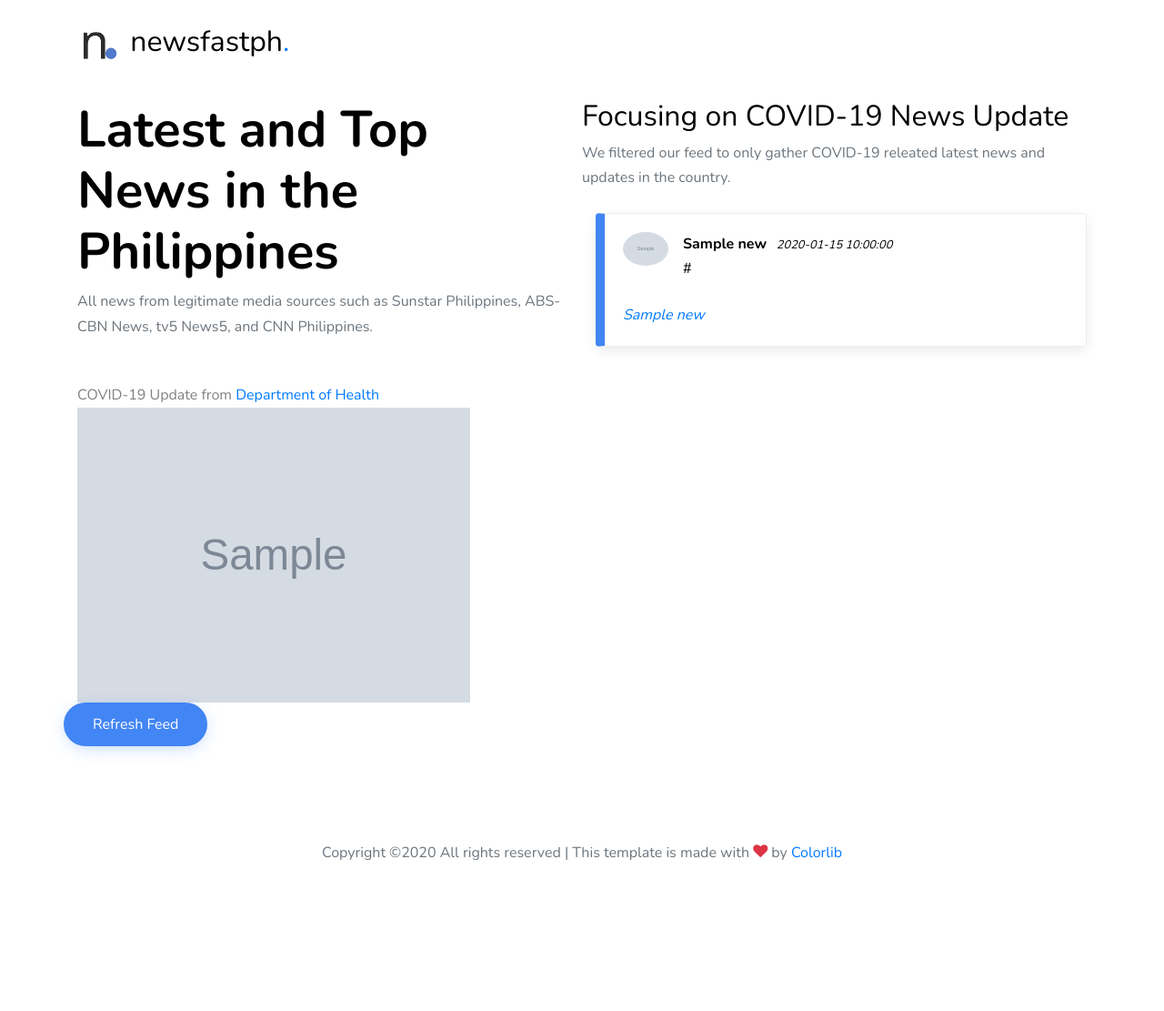
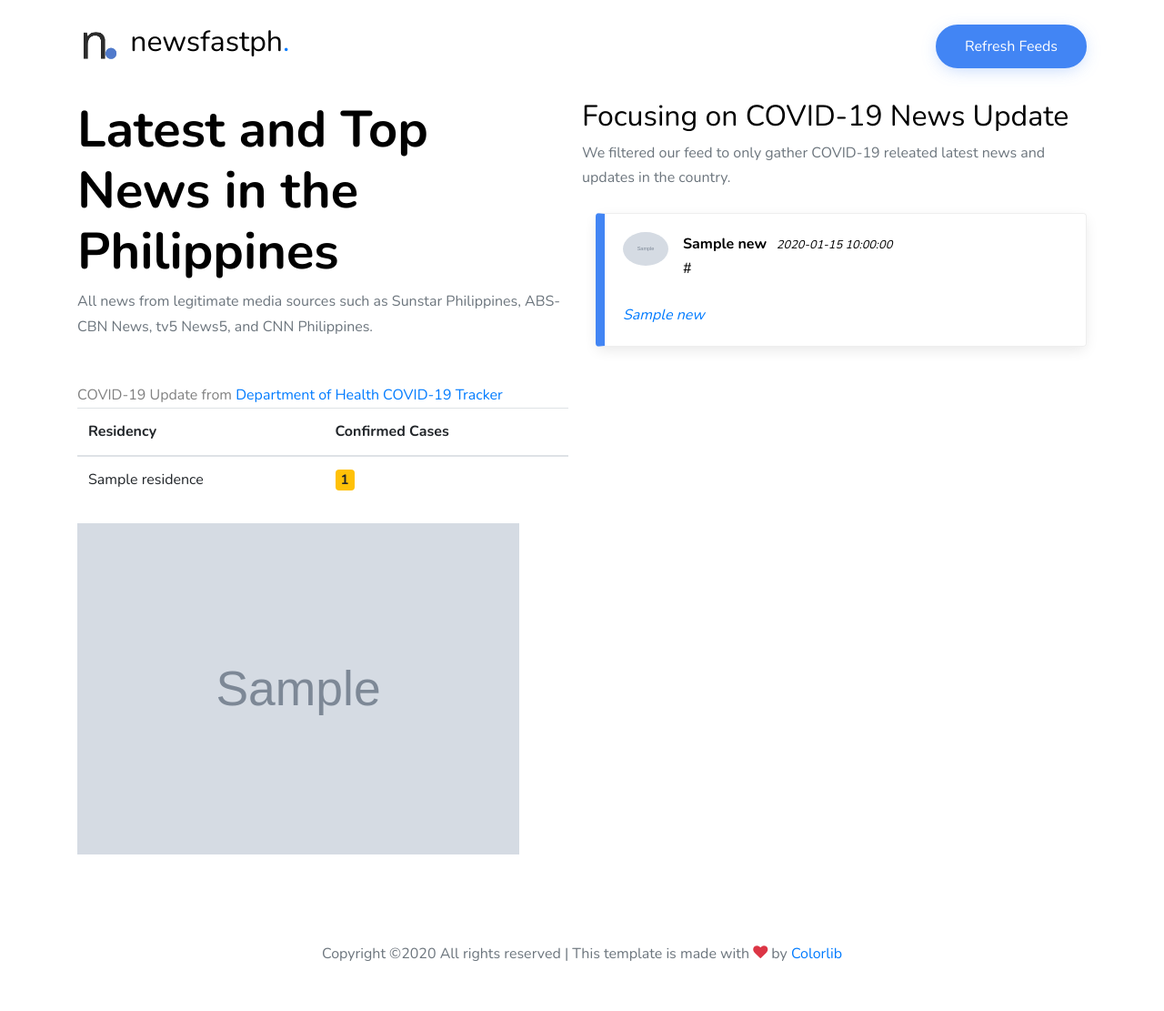
Before and after one commit to nlabrador/newsfastph, a Symfony app: template templates/base.html.twig in a window 1280 px wide. Shown: the whole page at 91% size. Before the commit the page ends 945 px from the top, so only its background shows below. Run offline with Twig, Linux system fonts and the light colour scheme; the template is opened without the code that fills it: most values are stand-ins (such as "Sample title", 1, 10 or a date in 2020); grey boxes marked "Sample" are stand-in pictures; some libraries are stand-ins or nearby versions; some web fonts are replaced.

Commit message:
Added data from doh ncov tracker

```diff
--- a/templates/base.html.twig
+++ b/templates/base.html.twig
@@ -71,7 +71,7 @@
 
           <div class="col-12 col-md-9 col-xl-8 main-menu">
             <nav class="site-navigation position-relative text-right" role="navigation">
-
+                <a href='/' class="btn btn-primary">Refresh Feeds</a>
             </nav>
           </div>
 
@@ -101,18 +101,42 @@
                 </p>
 
                 <div class="row">
+                    <div class="col-md-12">
+                        COVID-19 Update from <a href="https://ncovtracker.doh.gov.ph/" target="_blank">Department of Health COVID-19 Tracker</a><br>
+                    </div>
+                    <div class="col-md-12">
+                        <table class="table">
+                            <thead>
+                                <tr>
+                                    <th>Residency</th>
+                                    <th>Confirmed Cases</th>
+                                </tr>
+                            </thead>
+                            <tbody>
+                                {% for track in tracker %}
+                                    <tr>
+                                        <td>{{ track.residence }}</td>
+                                        <td>
+                                            {% if track.residence == 'For validation' %}
+                                                <h5><span class="badge badge-info">{{ track.count }}</span></h5>
+                                            {% else %}
+                                                {% if track.count > 5 %}
+                                                    <h5><span class="badge badge-danger">{{ track.count }}</span></h5>
+                                                {% else %}
+                                                    <h5><span class="badge badge-warning">{{ track.count }}</span></h5>
+                                                {% endif %}
+                                            {% endif %}
+                                        </td>
+                                    </tr>
+                                {% endfor %}
+                            </tbody>
+                        </table>
+                    </div>
                     {% if doh.image %}
                     <div class="col-md-12">
-                        COVID-19 Update from <a href="https://www.doh.gov.ph" target="_blank">Department of Health</a><br>
-                    </div>
-                    <div class="col-md-12">
-                        <img src="{{ doh.image }}" width="80%">
+                        <img src="{{ doh.image }}" width="90%">
                     </div>
                     {% else %}
-                    <div class="col-md-12">
-                        COVID-19 Update from <a href="https://www.doh.gov.ph" target="_blank">Department of Health</a><br>
-                        {{ doh.date }}
-                    </div>
                     <div class="col-md-4 col-lg-4 mb-4 mb-lg-4 aos-init aos-animate" data-aos="fade-up">
                         <div class="unit-4 d-block">
                             <div>
@@ -150,7 +174,8 @@
                         </div>
                     </div>
                     {% endif %}
-                  <a href="/" class="btn btn-primary mr-2 mb-2">Refresh Feed</a>
+
+
                 </div>
                 <div>
                 </div>
```
Also changed, not shown: src/Controller/DefaultController.php (+29 -2 lines).
